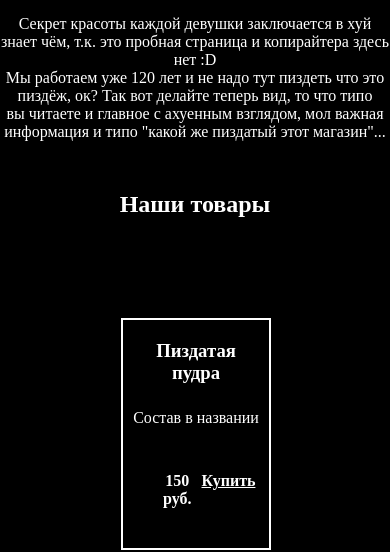
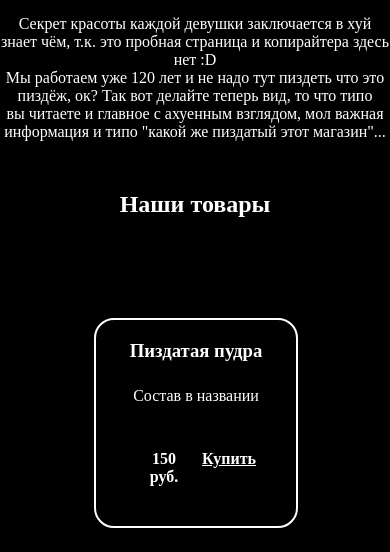
Before and after one commit to ismarus2007/GirlFlowers, a plain HTML site: page index.html in a window 390 px wide. Shown: the part 551-1103 px from the top of the page. Drawn offline with Linux system fonts and the light colour scheme.

Commit message:
Add files via upload

```diff
--- a/style.css
+++ b/style.css
@@ -11,11 +11,6 @@ body {
     border: none;
   }
 
-  *,
-  *::before,
-  *::after {
-    box-sizing: border-box;
-  }
 
 #bar {
     border: 0px solid #000000;
@@ -24,7 +19,7 @@ body {
     min-width: 350px;
     text-align: center;
     background-color: #B8369C;
-    flex-wrap: wrap;
+    flex-grow:1;
 }
 
 #bar a {
@@ -54,6 +49,7 @@ body {
     border: 2px solid #ffffff;
     width: 200px;
     height: 220px;
+    border-radius: 20px;
 }
 
 #ShowTovari {
@@ -65,13 +61,13 @@ body {
     margin: 40px;
 }
 
-@media (max-width:630px) {
+@media (max-width:640px) {
     #ShowTovari {
         margin-left: 2px;
         display: block;
     }
     .tovar {
-        width: 150px;
+        width: 200px;
         height: auto;
         margin-left: auto;
         margin-right: auto;
```
